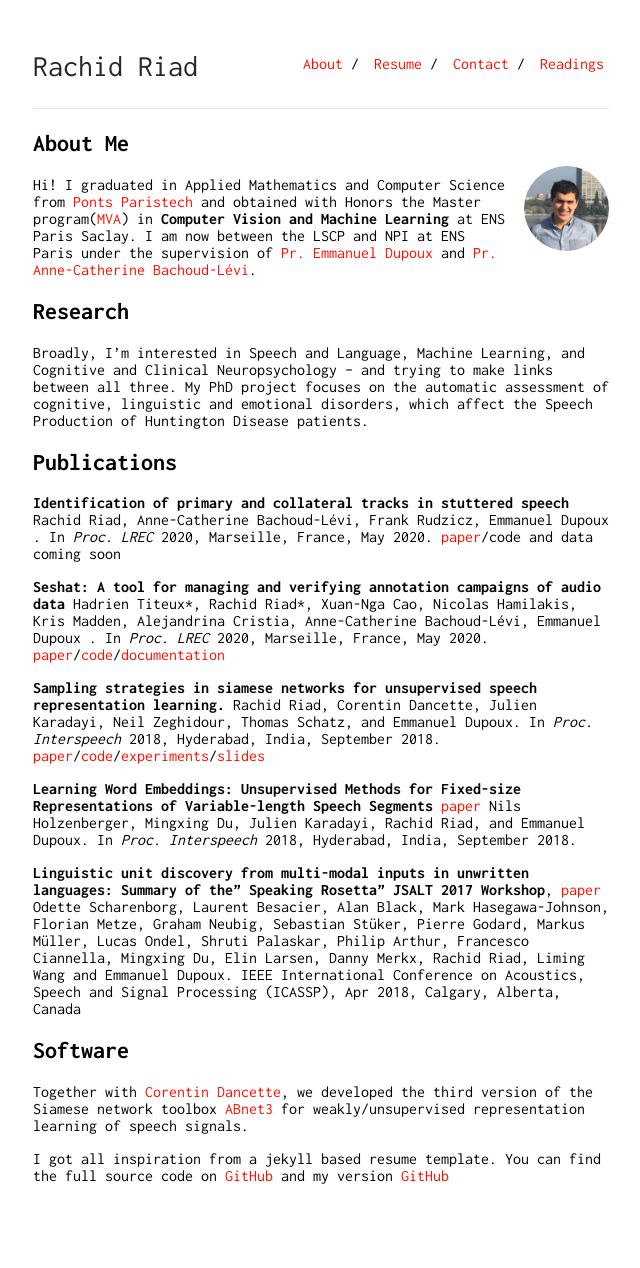
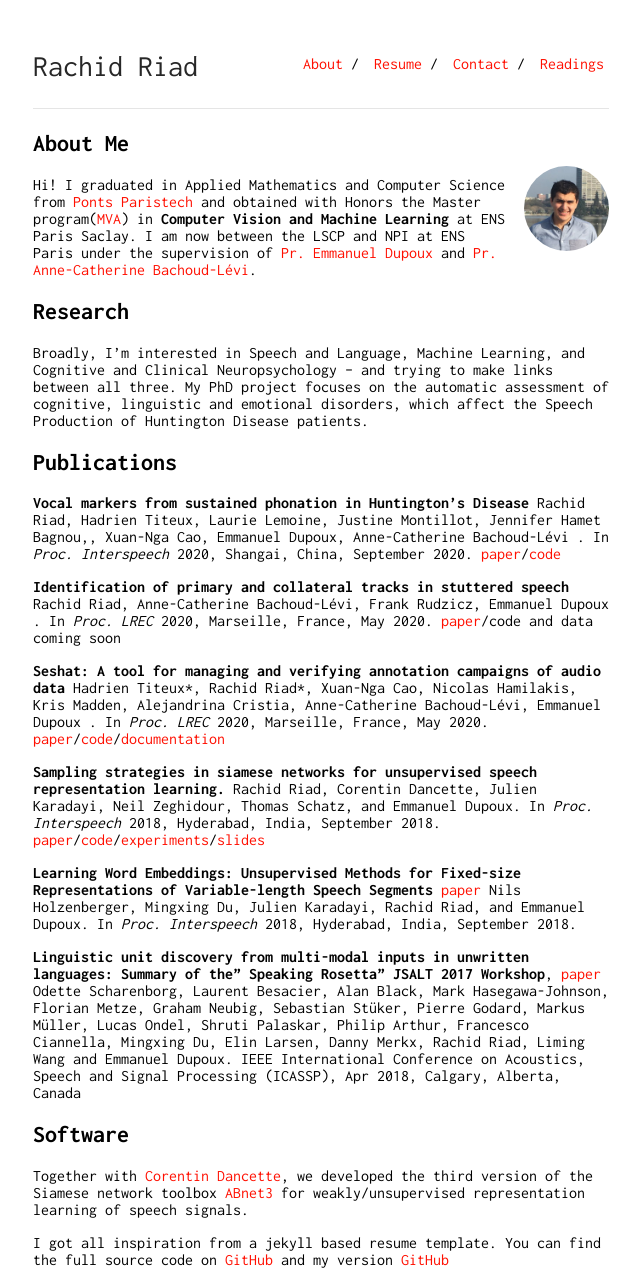
Before and after one commit to Rachine/Rachine.github.io, a Jekyll site: the page built from index.md, in a window 1280 px wide. Shown: the whole page, without its empty margins (319-959 px from the left). Built offline with Jekyll 4.4.1, drawn with Linux system fonts in a browser that asks for light colours; our own code applies the rules of GitHub Pages for plain Markdown files; before the commit the page ends 1184 px from its top, so only the background shows below that.

Commit message:
add interspeech 2020 paper

```diff
--- a/index.md
+++ b/index.md
@@ -20,6 +20,11 @@ Broadly, I'm interested in Speech and Language, Machine Learning, and Cognitive
 
 
 ## Publications
+
+**Vocal markers from sustained phonation in Huntington's Disease**
+Rachid Riad, Hadrien Titeux, Laurie Lemoine, Justine Montillot, Jennifer Hamet Bagnou,, Xuan-Nga Cao, Emmanuel Dupoux, Anne-Catherine Bachoud-Lévi
+.  In *Proc. Interspeech* 2020, Shangai, China, September 2020.
+[paper](https://arxiv.org/abs/2006.05365)/[code](https://github.com/bootphon/sustained-phonation-features)
 
 **Identification of primary and collateral tracks in stuttered speech**
 Rachid Riad, Anne-Catherine Bachoud-Lévi, Frank Rudzicz, Emmanuel Dupoux
```
